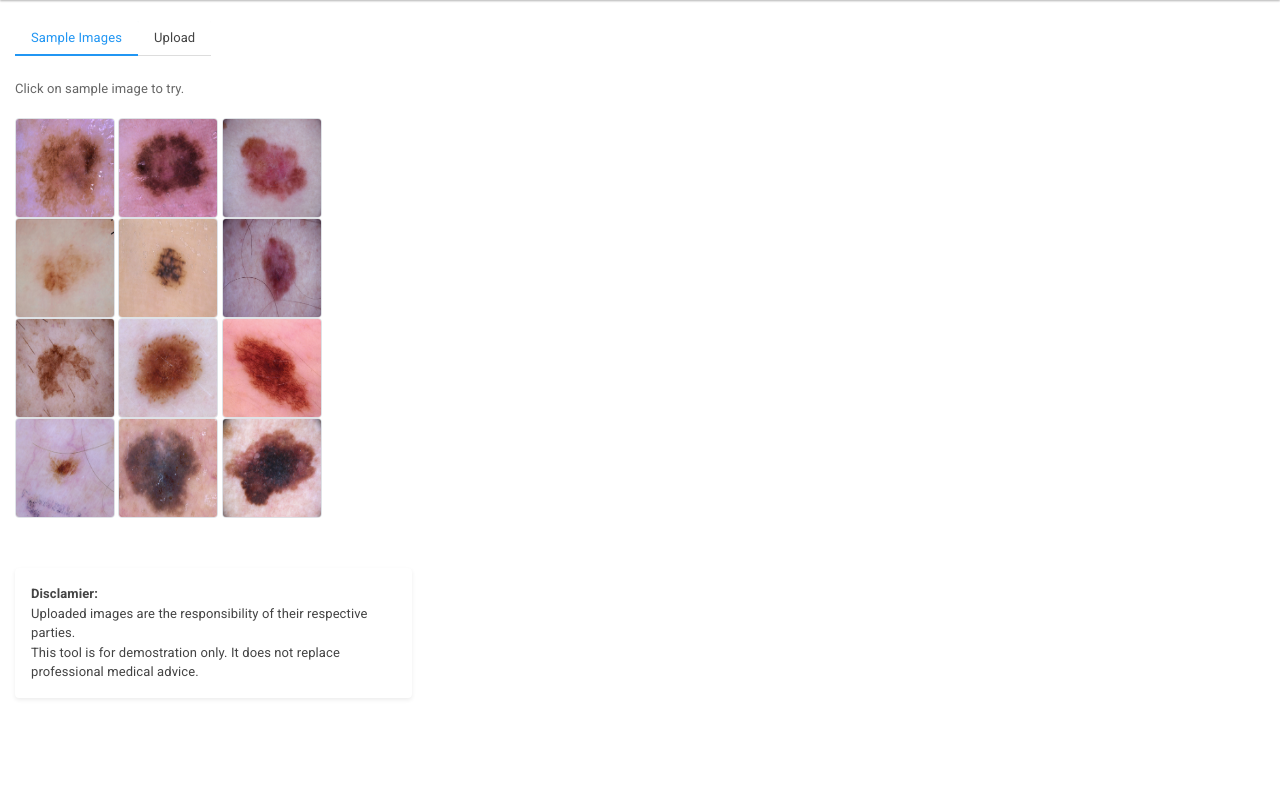
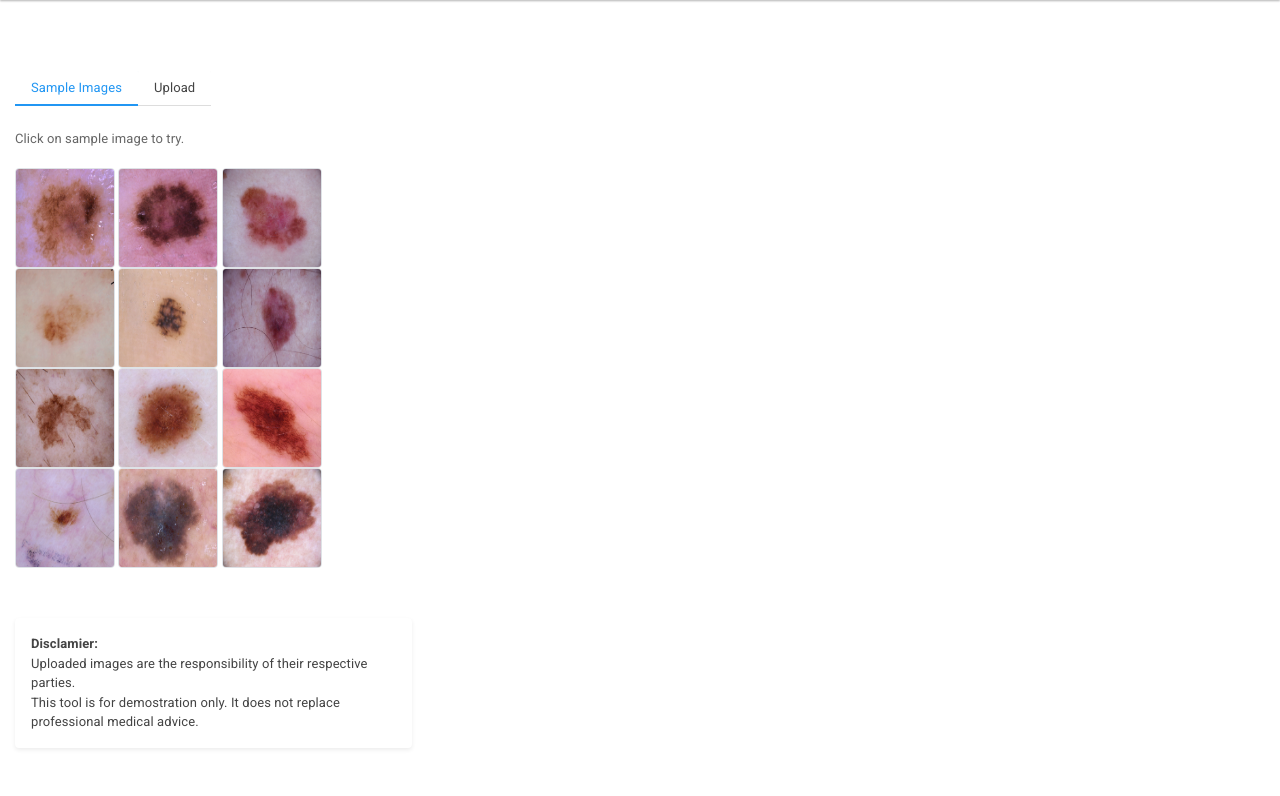
Before and after one commit to zeochoy/skinapp, a Flask app: page / in a window 1280 px wide. Shown: the part 80-876 px from the top of the page. Before the commit the page ends 779 px from the top, so only its background shows below. Run offline with Flask 2, Linux system fonts and the light colour scheme; some libraries are stand-ins or nearby versions.

Commit message:
1/10/18 update

```diff
--- a/model/skinmodel.py
+++ b/model/skinmodel.py
@@ -68,7 +68,7 @@ class SkinModel():
         #self.top_model = nn.Sequential(*layers)
 
         layers += [nn.BatchNorm1d(num_features=4096), nn.Dropout(p=0.25), nn.Linear(in_features=4096, out_features=512), nn.ReLU()]
-        layers += [nn.BatchNorm1d(num_features=512), nn.Dropout(p=0.5), nn.Linear(in_features=512, out_features=self.c), nn.LogSoftmax()]
+        layers += [nn.BatchNorm1d(num_features=512), nn.Dropout(p=0.5), nn.Linear(in_features=512, out_features=self.c), nn.LogSoftmax(dim=1)]
         self.model = nn.Sequential(*layers)
 
 def get_skinmodel():
--- a/skinapp/templates/index.html
+++ b/skinapp/templates/index.html
@@ -30,7 +30,7 @@
       </form>
     </nav>
 
-    <div class="container-fluid" style="margin-top:100px">
+    <div class="container-fluid" style="margin-top:150px">
       <div class="row">
         <!--left panel-->
         <div class="col-lg-4" id="left" style="max-width:500px">
```
Also changed, not shown: README.md.
